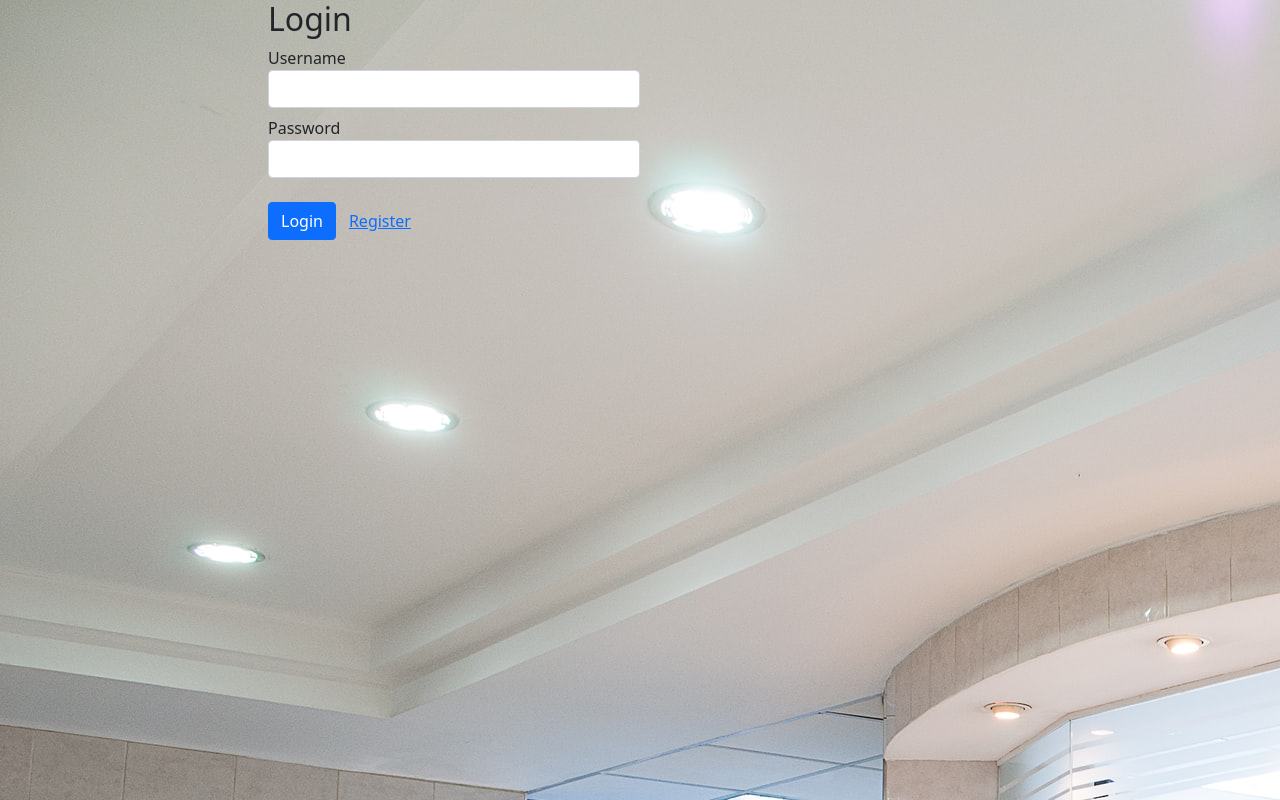
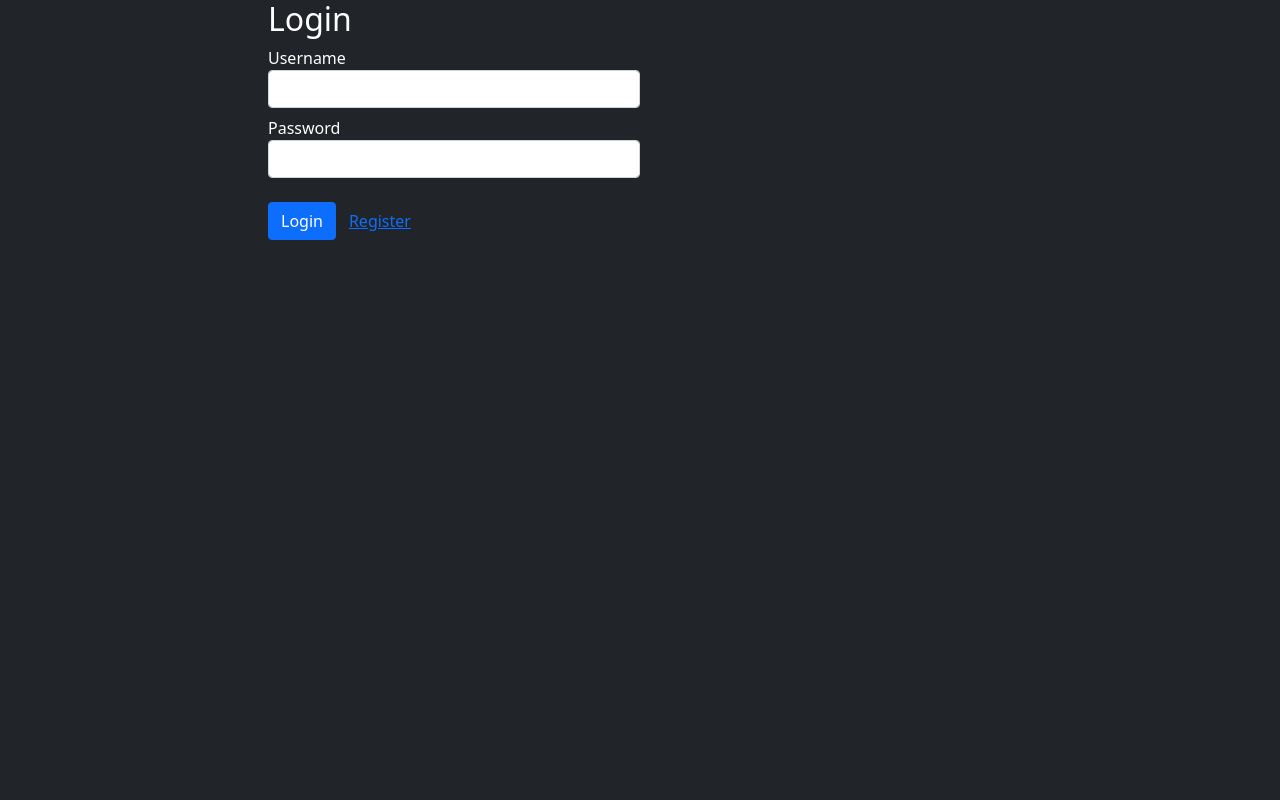
Before and after one commit to Hazmid/hospital-admin, a React app: page /login in a window 1280 px wide. Built offline with nearby package versions, Linux system fonts and the light colour scheme.

Commit message:
Update App.jsx

```diff
--- a/src/App/App.jsx
+++ b/src/App/App.jsx
@@ -9,7 +9,7 @@ import { HomePage } from '../HomePage';
 import { LoginPage } from '../LoginPage';
 import { RegisterPage } from '../RegisterPage';
 
-import reception from "../images/reception.jpg"
+
 
 class App extends React.Component {
     constructor(props) {
@@ -24,7 +24,7 @@ class App extends React.Component {
     render() {
         const { alert } = this.props;
         return (
-            <div className="vh-100 text-black"  style={{ backgroundImage:`url(${reception})` }}>
+            <div className="vh-100 bg-dark text-white" >
                 <div className="container">
                     <div className="col-8 col-sm-offset-2 mx-auto">
                         {alert.message &&
```
